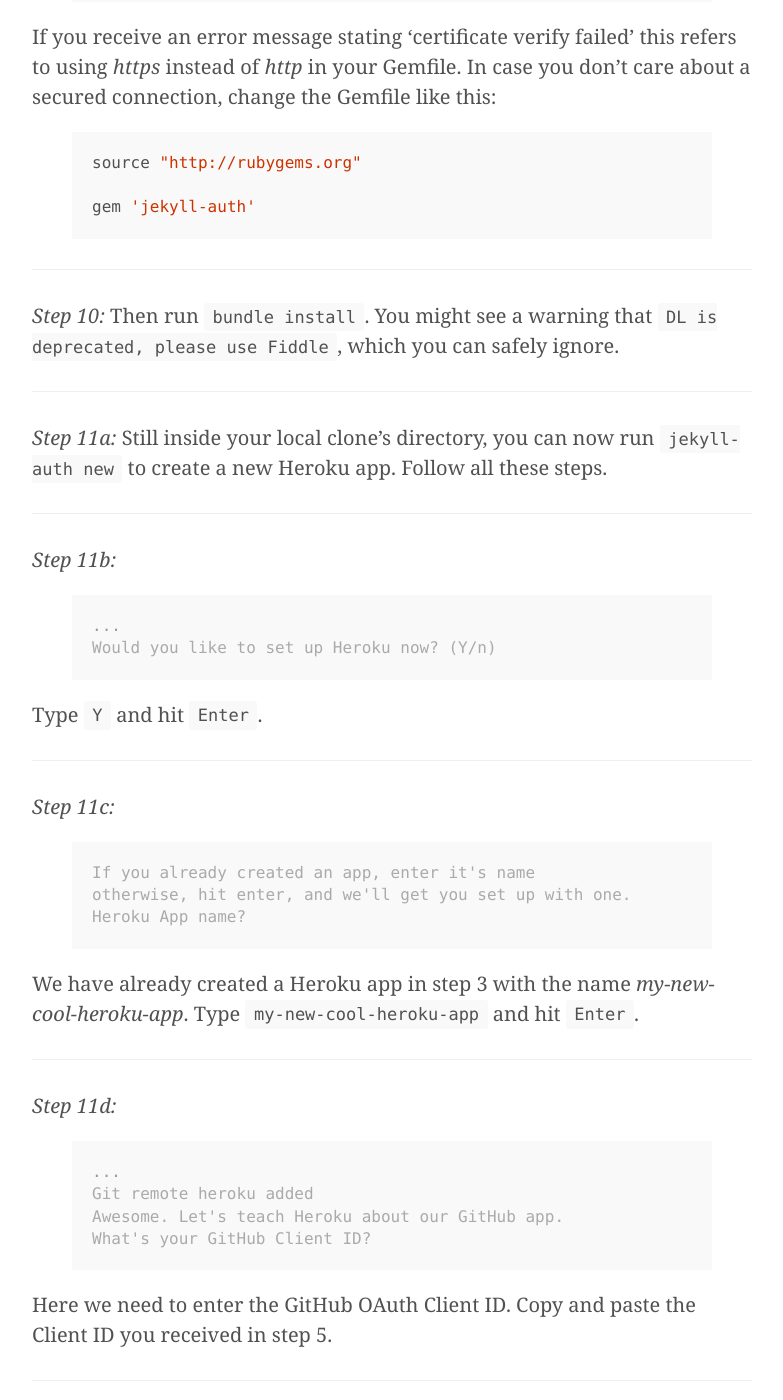
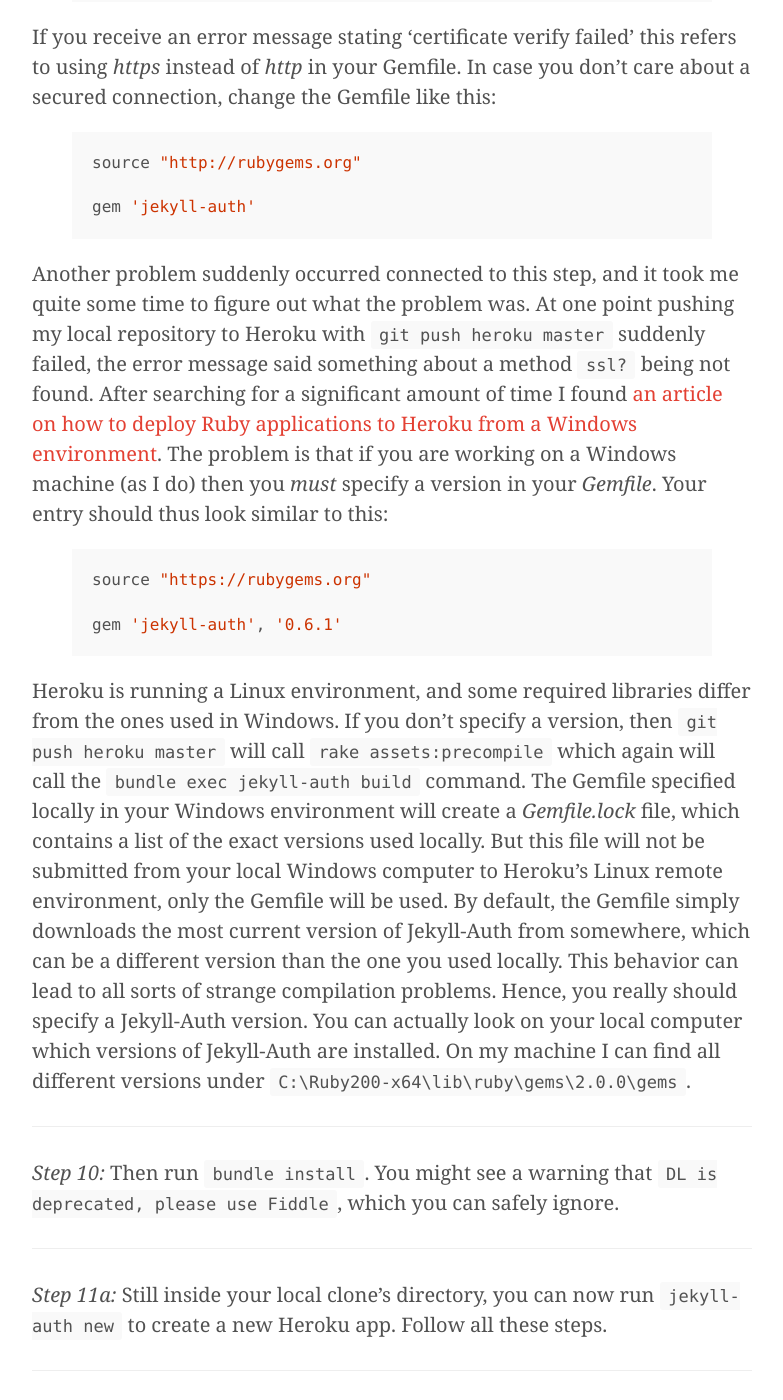
Before and after one commit to fabian-kostadinov/fabian-kostadinov.github.io, a Jekyll site: the page built from _posts/2014-11-13-installation-of-jekyll-auth.md, in a window 1280 px wide and 1400 px high, scrolled down 6630 px. Shown: the whole window, without its empty margins (248-1031 px from the left). Built offline with Jekyll 4.4.1, drawn with Linux system fonts in a browser that asks for light colours; nearby versions of some CDN libraries; Markdown is read by kramdown in place of the engine named in the settings; comment, search, counter and statistics services are not loaded.

Commit message:
Added hint on using Gemfile versions

```diff
--- a/_posts/2014-11-13-installation-of-jekyll-auth.md
+++ b/_posts/2014-11-13-installation-of-jekyll-auth.md
@@ -116,6 +116,14 @@
 
 gem 'jekyll-auth'
 {% endhighlight %}
+
+Another problem suddenly occurred connected to this step, and it took me quite some time to figure out what the problem was. At one point pushing my local repository to Heroku with <code>git push heroku master</code> suddenly failed, the error message said something about a method <code>ssl?</code> being not found. After searching for a significant amount of time I found [an article on how to deploy Ruby applications to Heroku from a Windows environment](https://devcenter.heroku.com/articles/bundler-windows-gemfile). The problem is that if you are working on a Windows machine (as I do) then you _must_ specify a version in your _Gemfile_. Your entry should thus look similar to this:
+{% highlight Ruby %}
+source "https://rubygems.org"
+
+gem 'jekyll-auth', '0.6.1'
+{% endhighlight %}
+Heroku is running a Linux environment, and some required libraries differ from the ones used in Windows. If you don't specify a version, then <code>git push heroku master</code> will call <code>rake assets:precompile</code> which again will call the <code>bundle exec jekyll-auth build</code> command. The Gemfile specified locally in your Windows environment will create a _Gemfile.lock_ file, which contains a list of the exact versions used locally. But this file will not be submitted from your local Windows computer to Heroku's Linux remote environment, only the Gemfile will be used. By default, the Gemfile simply downloads the most current version of Jekyll-Auth from somewhere, which can be a different version than the one you used locally. This behavior can lead to all sorts of strange compilation problems. Hence, you really should specify a Jekyll-Auth version. You can actually look on your local computer which versions of Jekyll-Auth are installed. On my machine I can find all different versions under <code>C:\Ruby200-x64\lib\ruby\gems\2.0.0\gems</code>.
 
 ----
 
```
